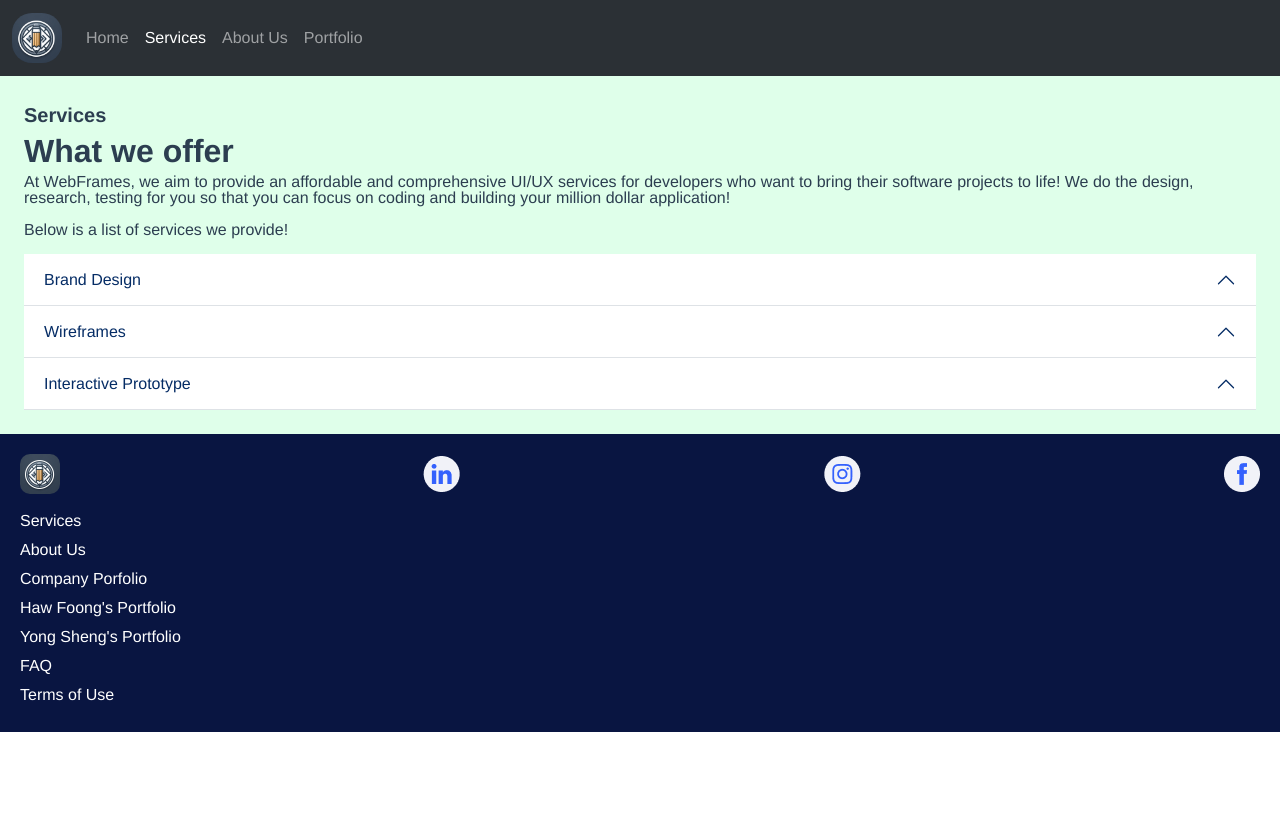
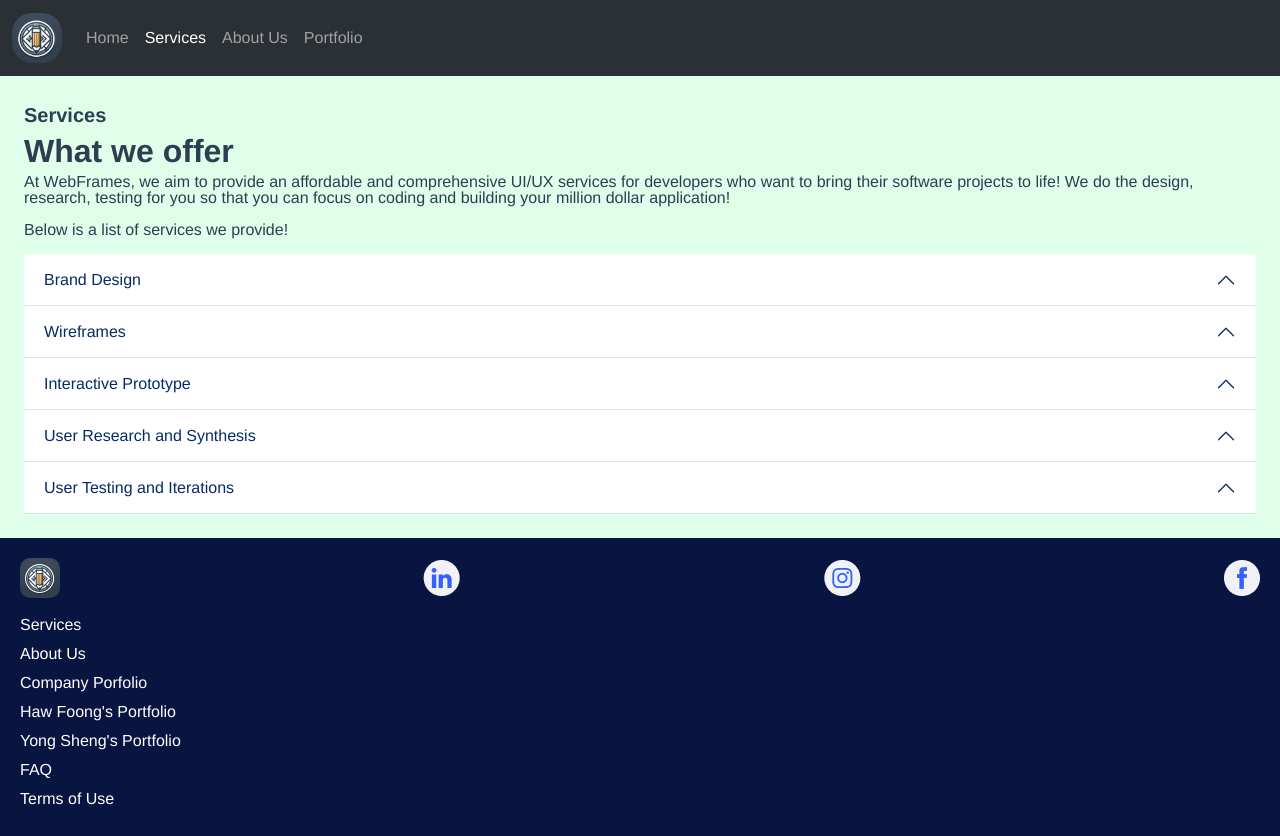
Before and after one commit to sh3ngsh3ng/design-werkz-demo, a Vue app: page /services in a window 1280 px wide. Before the commit the page ends 800 px from the top, so only its background shows below. Built offline with nearby package versions, Linux system fonts and the light colour scheme.

Commit message:
added some list of services

```diff
--- a/src/components/ServiceAccordion.vue
+++ b/src/components/ServiceAccordion.vue
@@ -42,9 +42,11 @@
         data() {
             return {
                 services: [
-                    { title: "Brand Design", descr: ["Design", "TEst"] },
-                    { title: "Wireframes", descr: ["We build native and hybrid mobile apps."] },
-                    { title: "Interactive Prototype", descr: ["Design", "TEst"] }
+                    { title: "Brand Design", descr: ["Logo Design", "Brand Colours"] },
+                    { title: "Wireframes", descr: ["Wireframes of app/website", "Includes overall style such as text styles, colour schemes, spacing, etc"] },
+                    { title: "Interactive Prototype", descr: ["Wireframes rigged into interactable prototypes"] },
+                    { title: "User Research and Synthesis", descr: ["Research such as user interviews, surveys, etc", "Findings will be synthesized into a presentation deck with key findings"] },
+                    { title: "User Testing and Iterations", descr: ["Requires interactive prototype to be selected first", "User testing will be conducted on the prototypes to improve the design", "Consult with the team for a recommended number of iterations"] }
                 ]
             }
         }
@@ -57,7 +59,6 @@
     }
 
     .accordion-body {
-        background-color: red;
-        border-radius: 0px 0px 10px 10px;
+        background-color: #DFFFEA;
     }
 </style>
```
